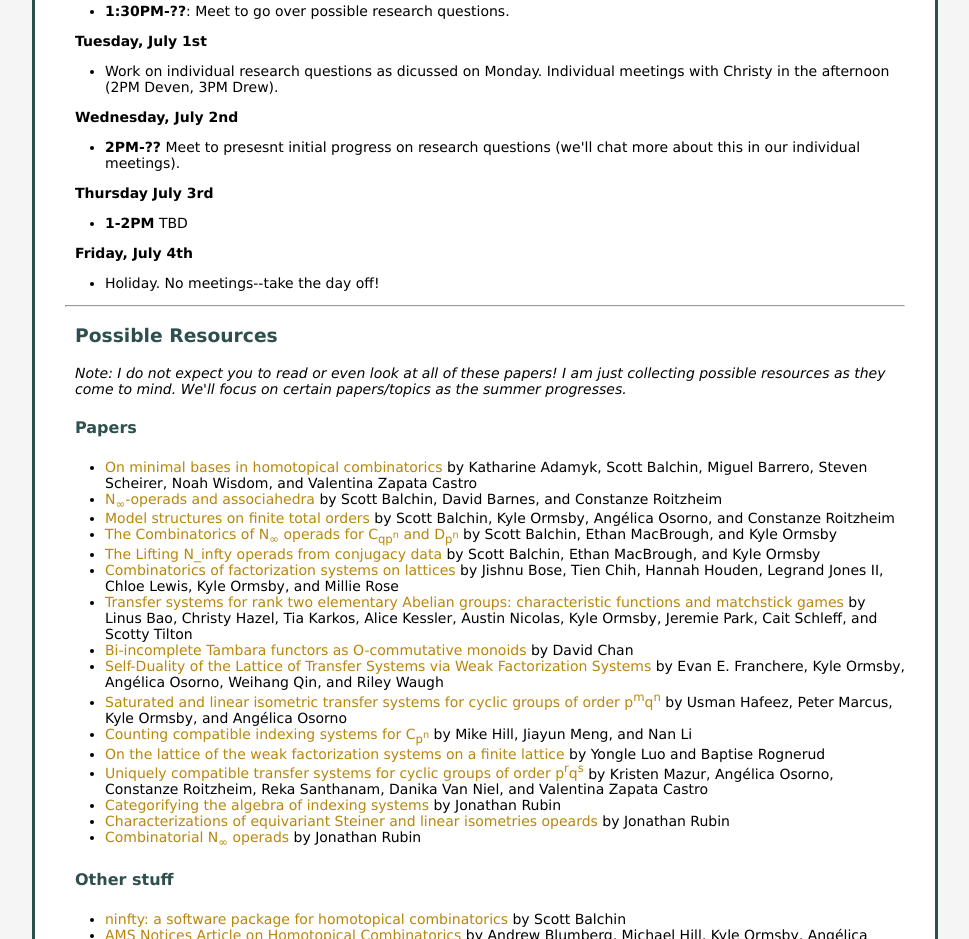
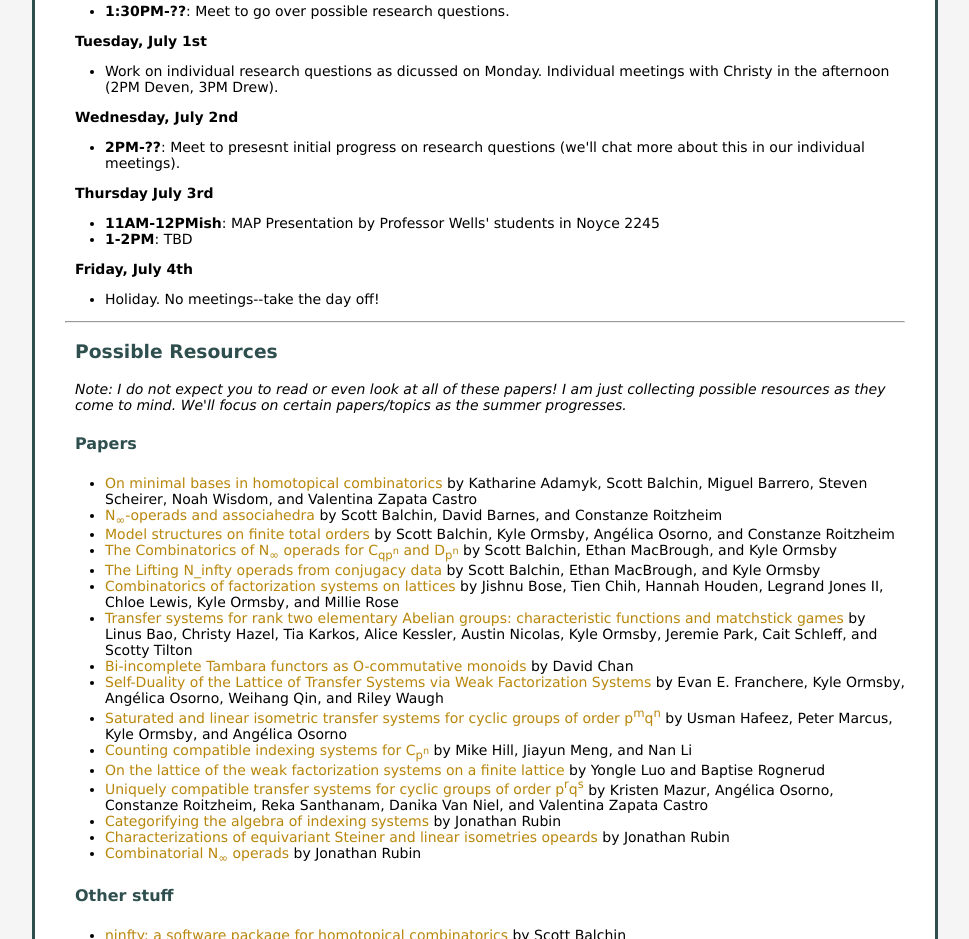
Before and after one commit to christyhazel/christyhazel.github.io, a plain HTML site: page summerresearch25.html in a window 1280 px wide. Shown: the part 1759-2698 px from the top of the page, without its empty margins (155-1124 px from the left). Drawn offline with Linux system fonts and the light colour scheme.

Commit message:
Add files via upload

```diff
--- a/summerresearch25.html
+++ b/summerresearch25.html
@@ -132,12 +132,13 @@
     </ul>
     <p><b> Wednesday, July 2nd </b><br></p>
     <ul font-size: 14px>
-        <li> <b>2PM-??</b> Meet to presesnt initial progress on research questions (we'll chat more about this in our individual meetings).
+        <li> <b>2PM-??</b>: Meet to presesnt initial progress on research questions (we'll chat more about this in our individual meetings).
         </li>
     </ul>
     <p><b> Thursday July 3rd </b><br></p>
     <ul font-size: 14px>
-        <li> <b>1-2PM</b> TBD
+        <li> <b>11AM-12PMish</b>: MAP Presentation by Professor Wells' students in Noyce 2245</li>
+        <li> <b>1-2PM</b>: TBD
         </li>
     </ul>
     <p><b> Friday, July 4th </b><br></p>
```
